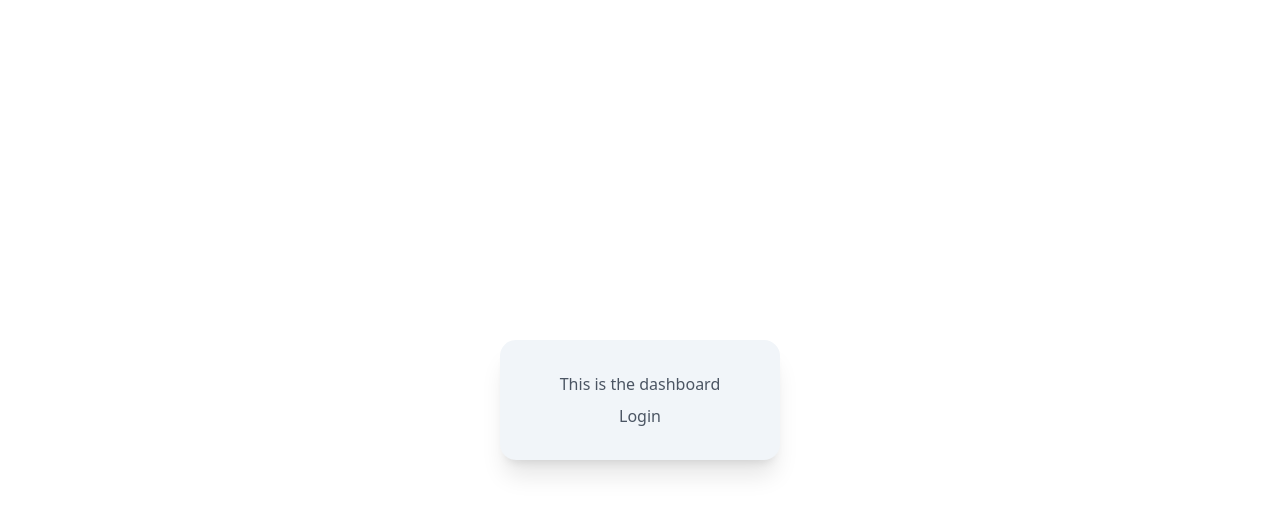
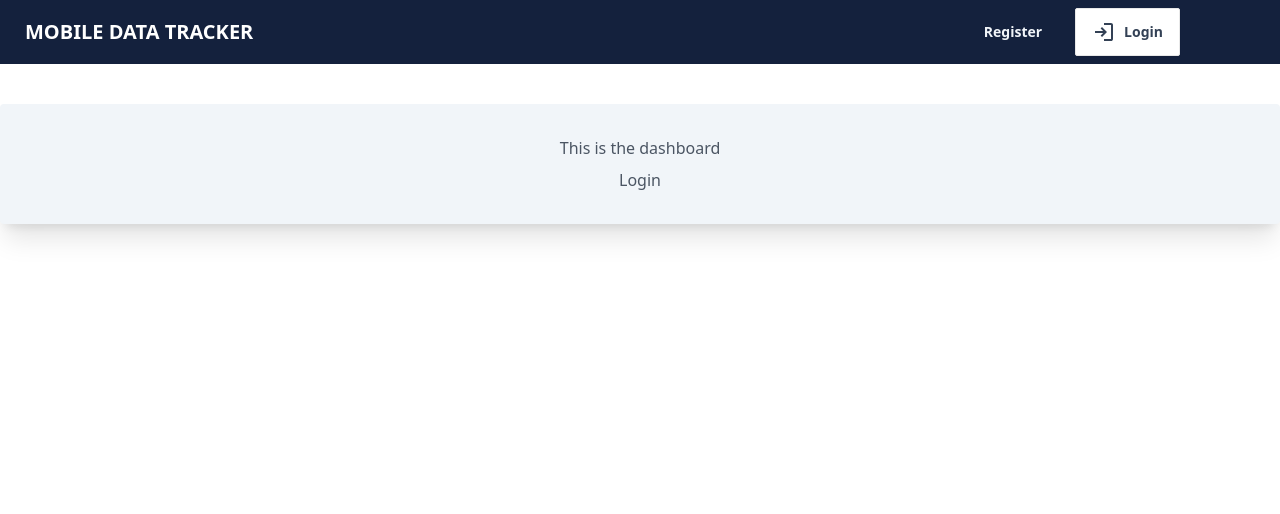
Before and after one commit to RobJinon/mobile-data-tracker, a React (Vite) app: page / in a window 1280 px wide. Shown: the top 514 px of the page. Built offline with nearby package versions, Linux system fonts and the light colour scheme; no server answers.

Commit message:
Added Navbar Component

```diff
--- a/index.html
+++ b/index.html
@@ -8,7 +8,7 @@
 
     <link rel="stylesheet" href="https://cdnjs.cloudflare.com/ajax/libs/font-awesome/4.7.0/css/font-awesome.min.css">
   </head>
-  <body>
+  <body data-theme="corporate">
     <div id="root"></div>
     <script type="module" src="/src/main.jsx"></script>
   </body>
--- a/src/dashboard/Dashboard.jsx
+++ b/src/dashboard/Dashboard.jsx
@@ -4,6 +4,8 @@ import { useNavigate, Link } from 'react-router-dom';
 import { auth } from '../firebase';
 import { signOut, updateProfile } from 'firebase/auth';
 import { useState } from 'react';
+
+import Navbar from '../navbar/Navbar';
 
 
 function Dashboard(props) {
@@ -40,7 +42,8 @@ function Dashboard(props) {
     }
 
     return (
-        <div className = "w-3/4 p-5">
+        <div className = "w-screen min-h-screen">
+            <Navbar />
             <div className="card bg-slate-100 text-gray-600 w-full shadow-xl">
                 <div className='card-body text-center'>
                     <h1>This is the dashboard</h1>
--- /dev/null
+++ b/src/navbar/Navbar.jsx
@@ -0,0 +1,29 @@
+import React from 'react';
+import MenuIcon from '@mui/icons-material/Menu';
+
+function Navbar(props) {
+    return (
+        <div className="navbar bg-[#14213D] text-white mb-10 pr-20">
+            <div class="flex-none  lg:hidden">
+                <button class="btn btn-square btn-ghost text-slate-100">
+                    <MenuIcon />
+                </button>
+            </div>
+            <div className="flex lg:justify-start lg:flex-1">
+                <a className="btn btn-ghost text-xl">MOBILE DATA TRACKER</a>
+            </div>
+            <div class="hidden lg:block lg:flex gap-4 px-5">
+                <a className="btn btn-ghost text-slate-100">
+                    Register
+                </a>
+                <a className='btn bg-white text-slate-700'>
+                    <svg xmlns="http://www.w3.org/2000/svg" className='fill-slate-700' height="24px" viewBox="0 -960 960 960" width="24px" ><path d="M480-120v-80h280v-560H480v-80h280q33 0 56.5 23.5T840-760v560q0 33-23.5 56.5T760-120H480Zm-80-160-55-58 102-102H120v-80h327L345-622l55-58 200 200-200 200Z"/></svg>
+                    Login
+                </a>
+
+            </div>
+        </div>
+    );
+}
+
+export default Navbar;
```
